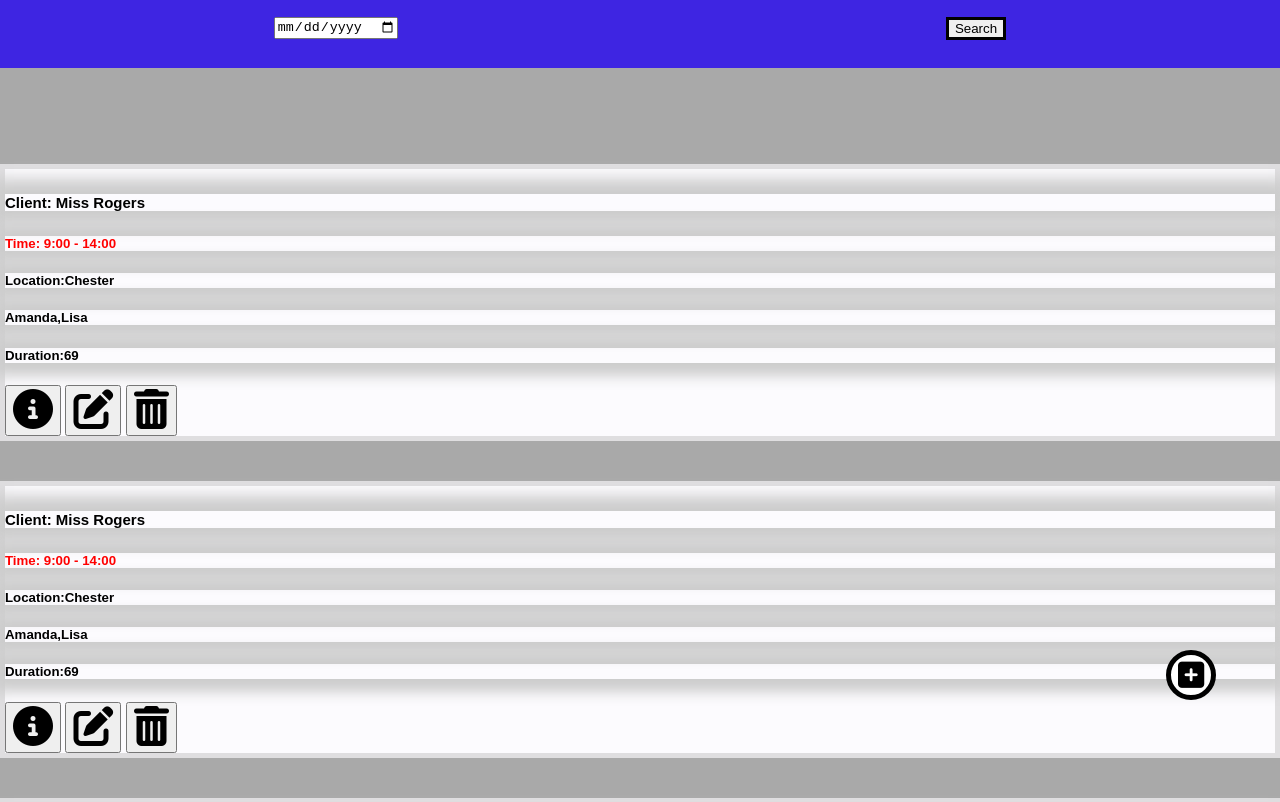
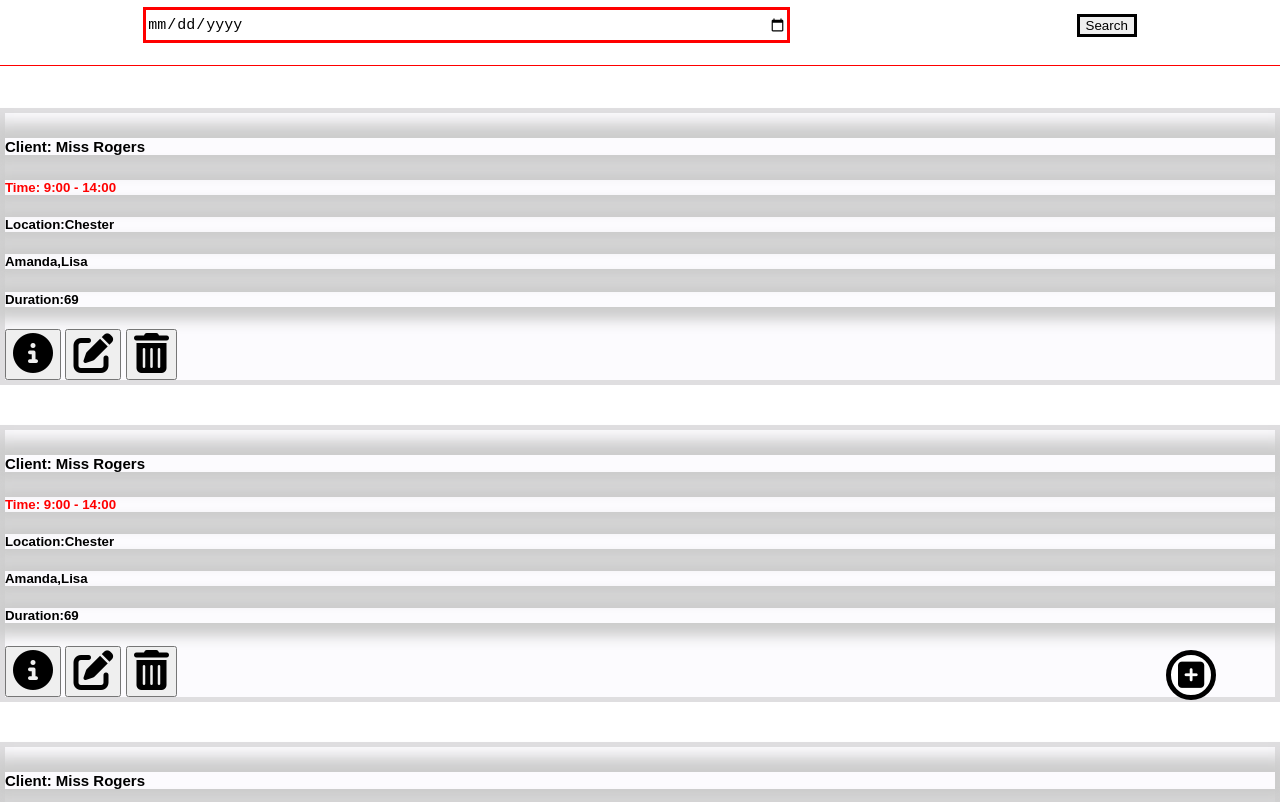
Before and after one commit to StuartFletcher90/simplyRota, a website: page public/admin/admin.html in a window 1280 px wide. Shown: the part 76-878 px from the top of the page. Drawn offline with Linux system fonts and the light colour scheme.

Commit message:
admin changes

```diff
--- a/public/admin/admin.css
+++ b/public/admin/admin.css
@@ -20,7 +20,7 @@ body {
     --z-background:0;
     --z-background-far:-50;
 
-    background-color: var(--main-bg-grey);
+    background-color: white;
 
     display: flex;
     flex-direction: column;
@@ -41,8 +41,7 @@ display: flex;
 flex-direction: row;
 justify-content: space-between;
 position: fixed;
-background-color: var(--main-blue);
-color: -;
+background-color: white;
 width: 100vw;
 z-index: var(--z-very-top);
 }
@@ -102,8 +101,9 @@ z-index: var(--z-very-top);
     top: 5vh;
     height:10vh;
     width: 100vw;
-    margin: 3vh 0 5vh 0;
-    background-color: var(--main-blue);
+    margin: 21px 0 0 0;
+    background-color: white;
+    border-bottom: 1px solid red;
     z-index: var(--z-very-top);
 }
 #search-button{
@@ -112,9 +112,12 @@ z-index: var(--z-very-top);
 
 }
 .date-drop{
-  font-size: 40px;;
-  border: 1px solid Blue; min-height:20px
+  font-size: 15px;
+  border: 3px solid red; min-height: 30px;
+  height: 20px;
+  width: 50%;
 }
+
 .date-bar ul{
     display: flex;
     flex-direction: row;
@@ -154,7 +157,7 @@ color: var(--shift-card-grey);
     flex-direction: column;
     width: 100vw;
     position: relative;
-    margin-top: 30vh;
+    margin-top: 23vh;
     -index: var(--z-middle);
     }
 
--- a/public/admin/admin.html
+++ b/public/admin/admin.html
@@ -25,9 +25,8 @@
     </nav>
 
     <!-- date bar -->
-
     <div class="date-bar">
-  <input type="date" id="date-drop" class="form-control" placeholder="Select Date">
+  <input type="date" class="date-drop" placeholder="Select Date">
  <div><button id="search-button">Search</button></div>
 </div>
         <!-- <ul>
--- a/public/landing/main.css
+++ b/public/landing/main.css
@@ -219,6 +219,8 @@ textarea {
     width: 95%;
 }
 
+
+
 /* media queries for landing */
 
 @media screen and (min-device-width: 1920px) {
```
